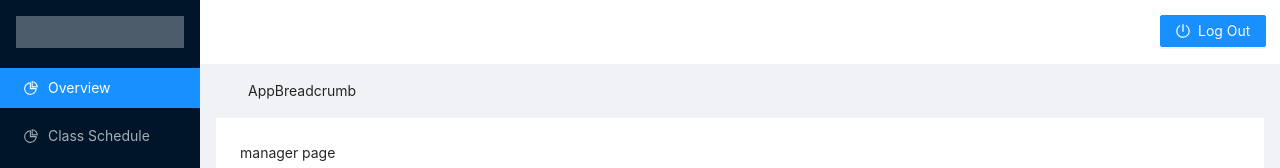
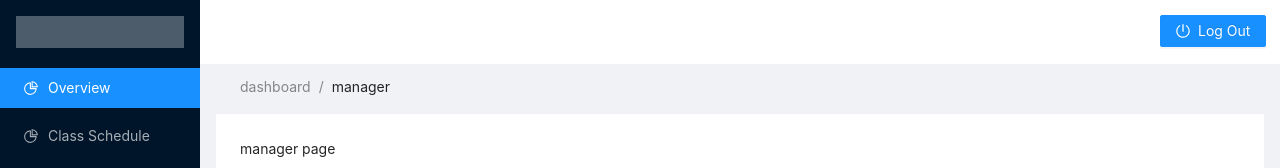
Before and after one commit to jessieren1/cms, a Next.js app: page /dashboard/manager in a window 1280 px wide. Shown: the top 168 px of the page. Built offline with nearby package versions, Linux system fonts and the light colour scheme.

Commit message:
update breadcrumb

```diff
--- a/components/Breadcrumb.tsx
+++ b/components/Breadcrumb.tsx
@@ -1,6 +1,8 @@
 import { Breadcrumb } from 'antd';
 import { useRouter } from 'next/router';
 import React from 'react';
+import 'antd/dist/antd.css';
+import { PageHeader } from 'antd';
 
 export default function AppBreadcrumb() {
   const router = useRouter();
@@ -8,9 +10,20 @@ export default function AppBreadcrumb() {
   const paths = path.split('/').slice(1);
   const root = '/' + paths.slice(0, 2).join('/');
 
-  return (
-    <Breadcrumb style={{ margin: '0 16px', padding: 16 }}>
-      <Breadcrumb.Item> AppBreadcrumb</Breadcrumb.Item>
-    </Breadcrumb>
-  );
+  const routes: { path: string; breadcrumbName: string }[] = [];
+
+  paths.forEach((element, index) => {
+    routes.push({
+      path: element,
+      breadcrumbName: element,
+    });
+  });
+
+  return <PageHeader className="site-page-header" breadcrumb={{ routes }} />;
 }
+
+// return (
+//   <Breadcrumb style={{ margin: '0 16px', padding: 16 }}>
+//     <Breadcrumb.Item> AppBreadcrumb</Breadcrumb.Item>
+//   </Breadcrumb>
+// );
```
